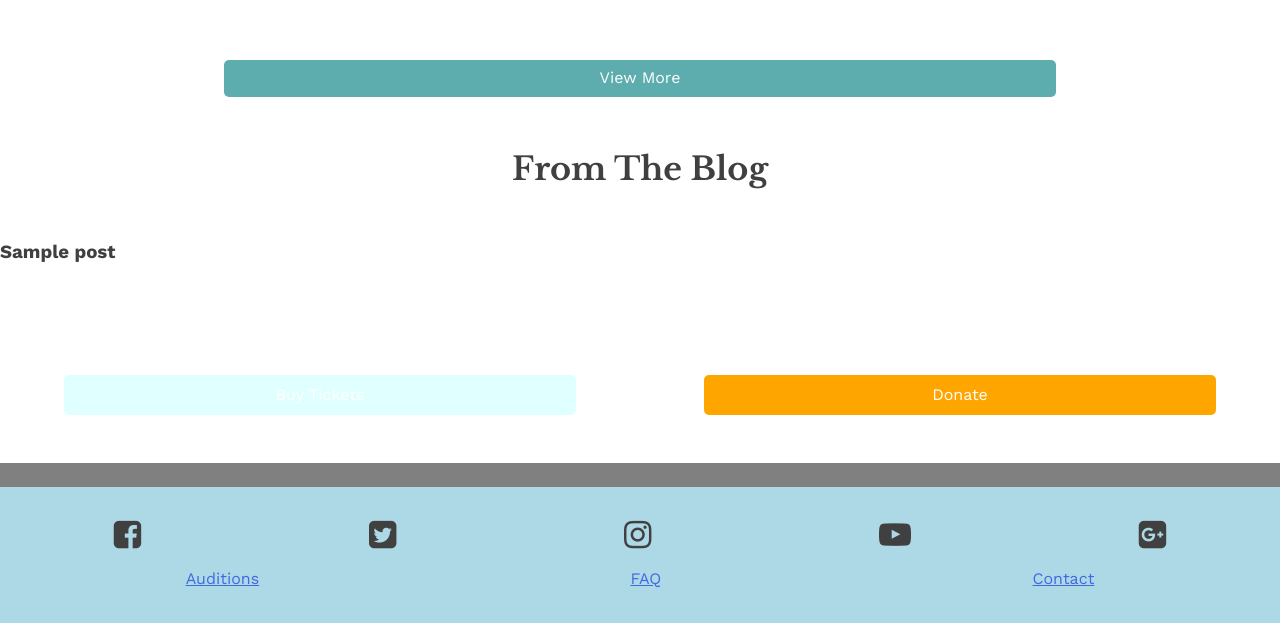
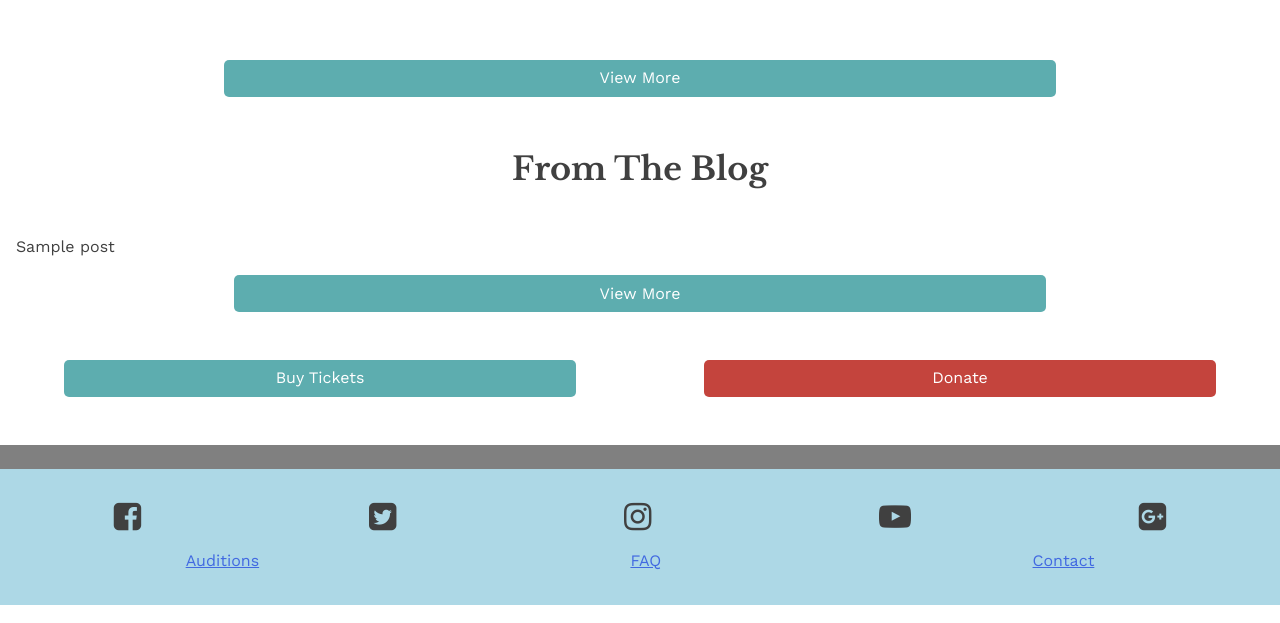
Before and after one commit to CodeTheChangeUBC/vcs, a WordPress theme: template themes/vcs/front-page.php in a window 1280 px wide. Shown: the part 433-1056 px from the top of the page. Run offline with PHP 8.4 and a stand-in for WordPress, Linux system fonts and the light colour scheme; the site name, menu and one post (Sample post) are stand-ins, and other content is empty; some libraries are stand-ins or nearby versions.

Commit message:
styled - front page blog

```diff
--- a/themes/vcs/build/js/main.min.js
+++ b/themes/vcs/build/js/main.min.js
@@ -1 +1 @@
-!function(o){o(".nav-icon").on("click",function(){o(".mobile-menu-container").css("display","flex")}),o(".nav-icon-close").on("click",function(){o(".mobile-menu-container").css("display","none")}),o(document).ready(function(){o("#concert-carousel").owlCarousel({items:1,nav:!0,navText:["<",">"]})}),o(document).ready(function(){o("#concerts-modal-carousel").owlCarousel({items:1,nav:!0,navText:["<",">"],autoHeight:!0})}),o(document).ready(function(){o("#community-modal-carousel").owlCarousel({items:1,nav:!0,navText:["<",">"],autoHeight:!0})}),o(".member-carousel").flickity({}),o(".member-carousel-modal").flickity({}),o("#our-choir-photo-carousel").flickity({setGallerySize:!1,wrapAround:!0,pageDots:!1})}(jQuery);
+!function(o){o(".nav-icon").on("click",function(){o(".mobile-menu-container").css("display","flex")}),o(".nav-icon-close").on("click",function(){o(".mobile-menu-container").css("display","none")}),o(document).ready(function(){o("#concert-carousel").owlCarousel({items:1,nav:!0,navText:["<",">"]})}),o(document).ready(function(){o("#concerts-modal-carousel").owlCarousel({items:1,nav:!0,navText:["<",">"],autoHeight:!0})}),o(document).ready(function(){o("#community-modal-carousel").owlCarousel({items:1,nav:!0,navText:["<",">"],autoHeight:!0})}),o(".member-carousel").flickity({}),o(".member-carousel-modal").flickity({}),o("#our-choir-photo-carousel").flickity({setGallerySize:!1,wrapAround:!0,pageDots:!1});var e=o(".blog-image-container").width();o(".blog-image-container").css("height",e)}(jQuery);
--- a/themes/vcs/front-page.php
+++ b/themes/vcs/front-page.php
@@ -50,6 +50,7 @@ get_header(); ?>
 </section>
 <section class="blog">
     <h2>From The Blog</h2>
+    <div class="blog-post">
         <div class="blog-image-container">
             <?php $args = array (
                 'post_status' => 'publish',
@@ -62,13 +63,16 @@ get_header(); ?>
             <?php endif; ?>
         </div>
         <div class="blog-content">
-        <h3><?php echo $latest_blog[0]->post_title; ?></h3>
-        <p><?php echo $latest_blog[0]->post_excerpt; ?></p>
+            <p class="blog-title"><?php echo $latest_blog[0]->post_title; ?></p>
+            <p class="blog-excerpt"><?php echo $latest_blog[0]->post_excerpt; ?></p>
         </div>
-    <a class="concert-view-more button" href="<?php echo home_url('blog'); ?>">View More</a>
+        <div class="button-container">
+            <a class="concert-view-more button-green button" href="<?php echo home_url('blog'); ?>">View More</a>
+        </div>
+    </div>
 </section>
 <div class="buy-donate">
-    <a class="buy-tickets button" href="">Buy Tickets</a>
-    <a class="donate button" href="">Donate</a>
+    <a class="buy-tickets button-green button" href="">Buy Tickets</a>
+    <a class="donate button-red button" href="">Donate</a>
 </div>
 <?php get_footer(); ?>
--- a/themes/vcs/src/sass/_front-page.scss
+++ b/themes/vcs/src/sass/_front-page.scss
@@ -80,37 +80,36 @@
             }
         }
     }
-
     .blog {
+        .blog-post {
+            padding: 0 1rem;
+        }
         .blog-image-container {
-            // height: 90vw;
-            // width: 90%;
+            width: 100%;
             margin: 0 auto;
             overflow: hidden;
-            // border-radius: 50%;
-            max-height: 300px;
+            border-radius: 50%;
             display: flex;
             justify-content: center;
             align-items: center;
         }
+    }
+    .blog-title {
+        margin-bottom: 0.5rem;
+    }
+    .blog-excerpt {
+        font-weight: 300;
+        margin: 0;
+
     }
     .buy-donate {
         display: flex;
         justify-content: space-around;
         margin: 3rem 0;
         .button {
-            color: #fff;
-            text-decoration: none;
-            border-radius: 5px;
             width: 40%;
             text-align: center;
-            padding: 0.5rem;
-        }
-        .buy-tickets {
-            background-color: lightcyan
-        }
-        .donate {
-            background-color: orange;
+            padding: .4rem .7rem;
         }
     }
 }
--- a/themes/vcs/src/sass/_global.scss
+++ b/themes/vcs/src/sass/_global.scss
@@ -22,3 +22,6 @@ h2 {
 .button-green {
     background-color: #5DADAF;
 }
+.button-red {
+    background-color: #C4443D;
+}
--- a/themes/vcs/style.css
+++ b/themes/vcs/style.css
@@ -692,6 +692,9 @@ h2 {
 .button-green {
   background-color: #5DADAF; }
 
+.button-red {
+  background-color: #C4443D; }
+
 #masthead {
   height: 100%;
   background-color: white; }
@@ -840,10 +843,14 @@ h2 {
       font-weight: 300;
       margin: 1rem; }
 
+.home .blog .blog-post {
+  padding: 0 1rem; }
+
 .home .blog .blog-image-container {
+  width: 100%;
   margin: 0 auto;
   overflow: hidden;
-  max-height: 300px;
+  border-radius: 50%;
   display: -webkit-box;
   display: -ms-flexbox;
   display: flex;
@@ -854,6 +861,13 @@ h2 {
       -ms-flex-align: center;
           align-items: center; }
 
+.home .blog-title {
+  margin-bottom: 0.5rem; }
+
+.home .blog-excerpt {
+  font-weight: 300;
+  margin: 0; }
+
 .home .buy-donate {
   display: -webkit-box;
   display: -ms-flexbox;
@@ -862,16 +876,9 @@ h2 {
       justify-content: space-around;
   margin: 3rem 0; }
   .home .buy-donate .button {
-    color: #fff;
-    text-decoration: none;
-    border-radius: 5px;
     width: 40%;
     text-align: center;
-    padding: 0.5rem; }
-  .home .buy-donate .buy-tickets {
-    background-color: lightcyan; }
-  .home .buy-donate .donate {
-    background-color: orange; }
+    padding: .4rem .7rem; }
 
 .blog .blog-image-container {
   margin: 0 auto;
```
Also changed, not shown: themes/vcs/src/js/main.js (+7 -0 lines), themes/vcs/build/css/style.min.css, 1 other file. Lines whose indentation alone changed are shown as unchanged.
